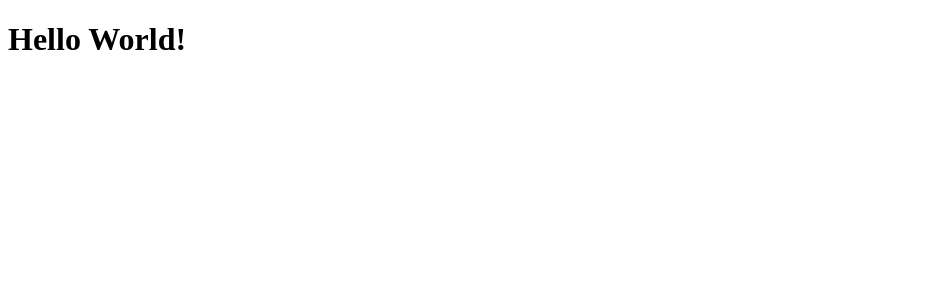
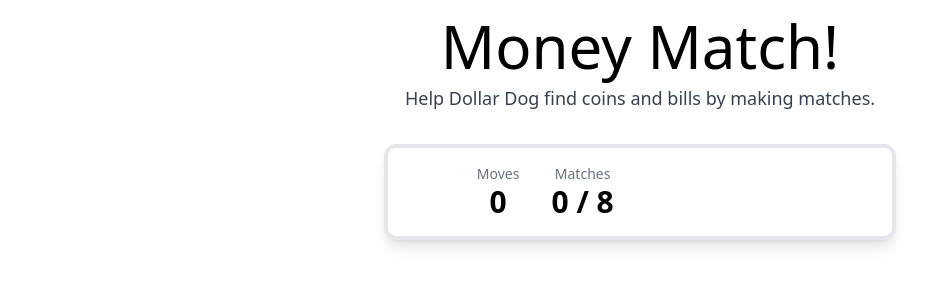
Before and after one commit to cbravo1096/money-match-game, a plain HTML site: page index.html in a window 1280 px wide. Shown: the whole page, without its empty margins (0-951 px from the left). Drawn offline with nearby package versions, Linux system fonts and the light colour scheme.

Commit message:
Add files via upload

```diff
--- /dev/null
+++ b/game.js
@@ -0,0 +1 @@
+// Paste the full JavaScript from your <script> tag here.
--- a/index.html
+++ b/index.html
@@ -1,12 +1,45 @@
 <!DOCTYPE html>
-<html>
-  <head>
-    <title>Hello, World!</title>
-    <link rel="stylesheet" href="styles.css" />
-  </head>
-  <body>
-      <h1 class="title">Hello World! </h1>
-      <p id="currentTime"></p>
-      <script src="script.js"></script>
-  </body>
+<html lang="en">
+<head>
+<meta charset="UTF-8">
+<meta name="viewport" content="width=device-width, initial-scale=1.0">
+<title>Money Match Game</title>
+<script src="https://cdn.tailwindcss.com"></script>
+<link href="https://fonts.googleapis.com/css2?family=Bubblegum+Sans&display=swap" rel="stylesheet">
+<link href="https://fonts.googleapis.com/css2?family=Luckiest+Guy&display=swap" rel="stylesheet">
+<link rel="stylesheet" href="style.css">
+</head>
+<body class="paw-print-bg min-h-screen p-4 flex flex-col font-sans">
+<div class="container mx-auto">
+<header class="text-center mb-8">
+<h1 id="main-heading" class="text-6xl mb-2 text-white" style="color: var(--color-red);">Money Match!</h1>
+<p class="text-gray-700 text-lg">Help Dollar Dog find coins and bills by making matches.</p>
+</header>
+<div class="flex justify-center items-center gap-8 mb-8 p-4 bg-white rounded-xl shadow-lg max-w-lg mx-auto border-4 border-gray-200">
+<div class="text-center">
+<p class="text-sm text-gray-500">Moves</p>
+<p id="moves" class="text-3xl font-bold" style="color: var(--color-blue);">0</p>
+</div>
+<div class="text-center">
+<p class="text-sm text-gray-500">Matches</p>
+<p id="matched-count" class="text-3xl font-bold" style="color: var(--color-green);">0 / 8</p>
+</div>
+<button id="restart-button" class="font-semibold py-3 px-6 rounded-full shadow-md transition duration-300 transform hover:scale-105 text-white" style="background-color: var(--color-green); box-shadow: 0 4px var(--color-dark-blue);">
+Restart Game
+</button>
+</div>
+<div id="game-board" class="card-grid"></div>
+<div id="game-message" class="fixed inset-0 bg-black bg-opacity-50 hidden items-center justify-center p-4 z-50">
+<div class="bg-white p-8 rounded-xl shadow-2xl text-center max-w-sm w-full transform transition duration-300">
+<h2 id="message-title" class="text-3xl font-bold" style="color: var(--color-red);"></h2>
+<p id="message-text" class="text-gray-700 mb-6 text-lg"></p>
+<button id="close-message" class="font-semibold py-2 px-6 rounded-full transition duration-300 text-white" style="background-color: var(--color-green);">
+Play Again
+</button>
+</div>
+</div>
+</div>
+<div id="confetti-container"></div>
+<script src="game.js"></script>
+</body>
 </html>
--- /dev/null
+++ b/style.css
@@ -0,0 +1 @@
+/* Paste the full CSS from your <style> tag here */
```
